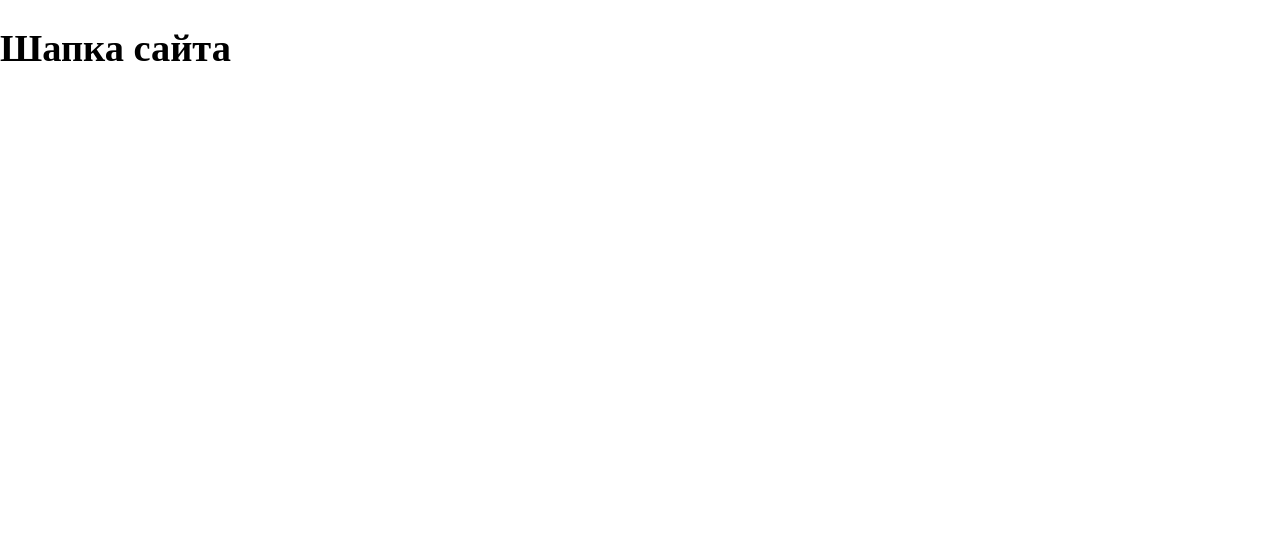
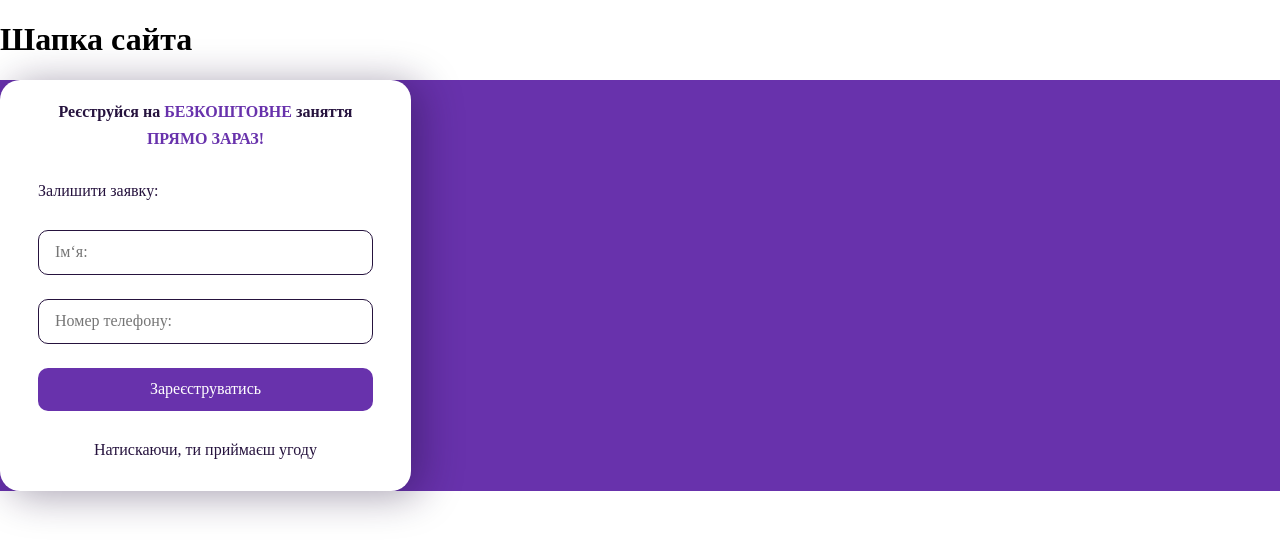
Before and after one commit to bloodsawe/Grishalanding, a website: page src/index.html in a window 1280 px wide. Drawn offline with nearby package versions, Linux system fonts and the light colour scheme; files that its build step writes are made by us from their sources.

Commit message:
create banner-form

```diff
--- /dev/null
+++ b/src/_banner.html
@@ -0,0 +1,29 @@
+<section class="banner">
+	<form action="" class="banner__form form">
+		<div class="form__container">
+			<p class="form__title">
+				Реєструйся на <span>БЕЗКОШТОВНЕ</span> заняття
+				<span>ПРЯМО ЗАРАЗ!</span>
+			</p>
+			<label class="form__text" for="name">Залишити заявку:</label>
+			<input
+				class="form__input"
+				type="text"
+				name="name"
+				id="name"
+				placeholder="Ім‘я:"
+			/>
+			<input
+				class="form__input"
+				type="tel"
+				name="tel"
+				id="tel"
+				placeholder="Номер телефону:"
+			/>
+			<button class="form__button button">Зареєструватись</button>
+			<p class="form__text form__text_center">
+				Натискаючи, ти приймаєш <span>угоду</span>
+			</p>
+		</div>
+	</form>
+</section>
--- a/src/index.html
+++ b/src/index.html
@@ -7,8 +7,15 @@
 		<title>Gulp</title>
 	</head>
 	<body>
-		@@include('_header.html')
-		<main class="main"></main>
+		<main class="main">
+			<!-- HEADER -->
+			@@include('_header.html')
+			<!-- HEADER -->
+
+			<!-- BANNER -->
+			@@include('_banner.html')
+			<!-- BANNER -->
+		</main>
 		<script src="js/main.min.js"></script>
 	</body>
 </html>
--- /dev/null
+++ b/src/scss/banner.scss
@@ -0,0 +1,56 @@
+.banner {
+	background: #6832ac;
+}
+
+.form {
+	@include size(411, 411);
+	padding: 18px 38px 27px;
+	background: #ffffff;
+	box-shadow: 10px 4px 40px rgba(31, 12, 55, 0.4);
+	border-radius: 20px;
+	&__container {
+		@include flex(space-between, flex-start, column);
+		height: 100%;
+	}
+	&__input {
+		width: 100%;
+		padding: 12px 0 12px 16px;
+		border: 1px solid #26133e;
+		border-radius: 10px;
+		&:focus {
+			outline: none;
+		}
+	}
+	&__button {
+		cursor: pointer;
+		padding: 12px 0;
+		width: 100%;
+		color: #fff;
+		margin: 0 auto;
+		background: #6832ac;
+		border-radius: 10px;
+		outline: none;
+		border: none;
+	}
+	&__title {
+		// @include font(16, 28, )
+		font-weight: bold;
+		font-size: 16px;
+		line-height: 172%;
+		text-align: center;
+		color: #26133e;
+		text-align: center;
+		span {
+			color: #6832ac;
+		}
+	}
+	&__text {
+		font-size: 16px;
+		color: #26133e;
+		line-height: 28px;
+
+		&_center {
+			margin: 0 auto;
+		}
+	}
+}
--- a/src/scss/help/vars_and_mixins.scss
+++ b/src/scss/help/vars_and_mixins.scss
@@ -1,20 +1,22 @@
-//Цвета
-$sunyellow: rgb(221, 82, 186);
-$sunflower: #ffca0f;
-$black: #282828;
-$greyishbrown: #505050;
-$browngrey: #b4b4b4;
-$verylightpink: #dcdcdc;
-$white: #ffffff;
+//Colors
+$pink: #ef1f4f;
+$darkyellow: #f7a80d;
+$lightyellow: #fdab00;
+$darkgrey: #888181;
+$lightgrey: #a7a5a5;
+$black: #000;
+$blue: #095173;
+$lightblue: #105272;
+$background: #fafafa;
 
-@mixin flex ($justify, $align, $direction) {
+@mixin flex($justify, $align, $direction) {
 	display: flex;
 	justify-content: $justify;
 	align-items: $align;
 	flex-direction: $direction;
 }
 
-@mixin font ($weight, $size, $line-height, $letter-spacing, $color) {
+@mixin font($weight, $size, $line-height, $letter-spacing, $color) {
 	font-size: $size;
 	font-weight: $weight;
 	line-height: $line-height;
@@ -22,16 +24,48 @@ $white: #ffffff;
 	color: $color;
 }
 
-$maxWidth:1440;
+@mixin size($width, $height) {
+	width: $width + px;
+	height: $height + px;
+}
 
-@mixin adaptiv-font($pcSize, $mobSize) {
+$maxWidth: 1300;
+
+@mixin adaptive-font($pcSize, $mobSize, $line-height, $letter-spacing, $color) {
 	font-size: $pcSize + px;
+	line-height: $line-height + px;
+	letter-spacing: $letter-spacing + px;
+	color: $color;
 	$addSize: $pcSize - $mobSize;
 	$addMobSize: $addSize + $addSize * 0.7;
 	@media (max-width: $maxWidth + px) {
-    font-size: calc(#{$mobSize + px} + #{$addSize} * (100vw / #{$maxWidth}));
+		font-size: calc(
+			#{$mobSize + px} + #{$addSize} * (100vw / #{$maxWidth})
+		);
 	}
 	@media (max-width: 767px) {
-    font-size: calc(#{$mobSize + px} + #{$addMobSize} * ((100vw - 320px) / #{$maxWidth}));
+		font-size: calc(
+			#{$mobSize + px} + #{$addMobSize} * ((100vw - 320px) / #{$maxWidth})
+		);
 	}
 }
+
+@mixin font($size, $line-height, $letter-spacing, $color) {
+	font-size: $size + px;
+	line-height: $line-height + px;
+	letter-spacing: $letter-spacing + px;
+	color: $color;
+}
+
+@mixin background-img() {
+	background-repeat: no-repeat;
+	background-position: center;
+	background-size: cover;
+}
+
+@mixin position-center() {
+	position: absolute;
+	top: 50%;
+	left: 50%;
+	transform: translate(-50%, -50%);
+}
--- a/src/scss/main.scss
+++ b/src/scss/main.scss
@@ -1,10 +1,9 @@
 @import "./help/vars_and_mixins.scss";
 @import "./help/media_mixins.scss";
 
-h1 {
-    @include adaptiv-font(40, 26);
+* {
+	padding: 0;
+	margin: 0;
+	box-sizing: border-box;
+	list-style: none;
 }
-
-p {
-    @include adaptiv-font(24, 16);
-}
```
Also changed, not shown: build/css/style.css, build/css/style.min.css, build/index.html, 1 other file. Lines whose indentation alone changed are shown as unchanged.
